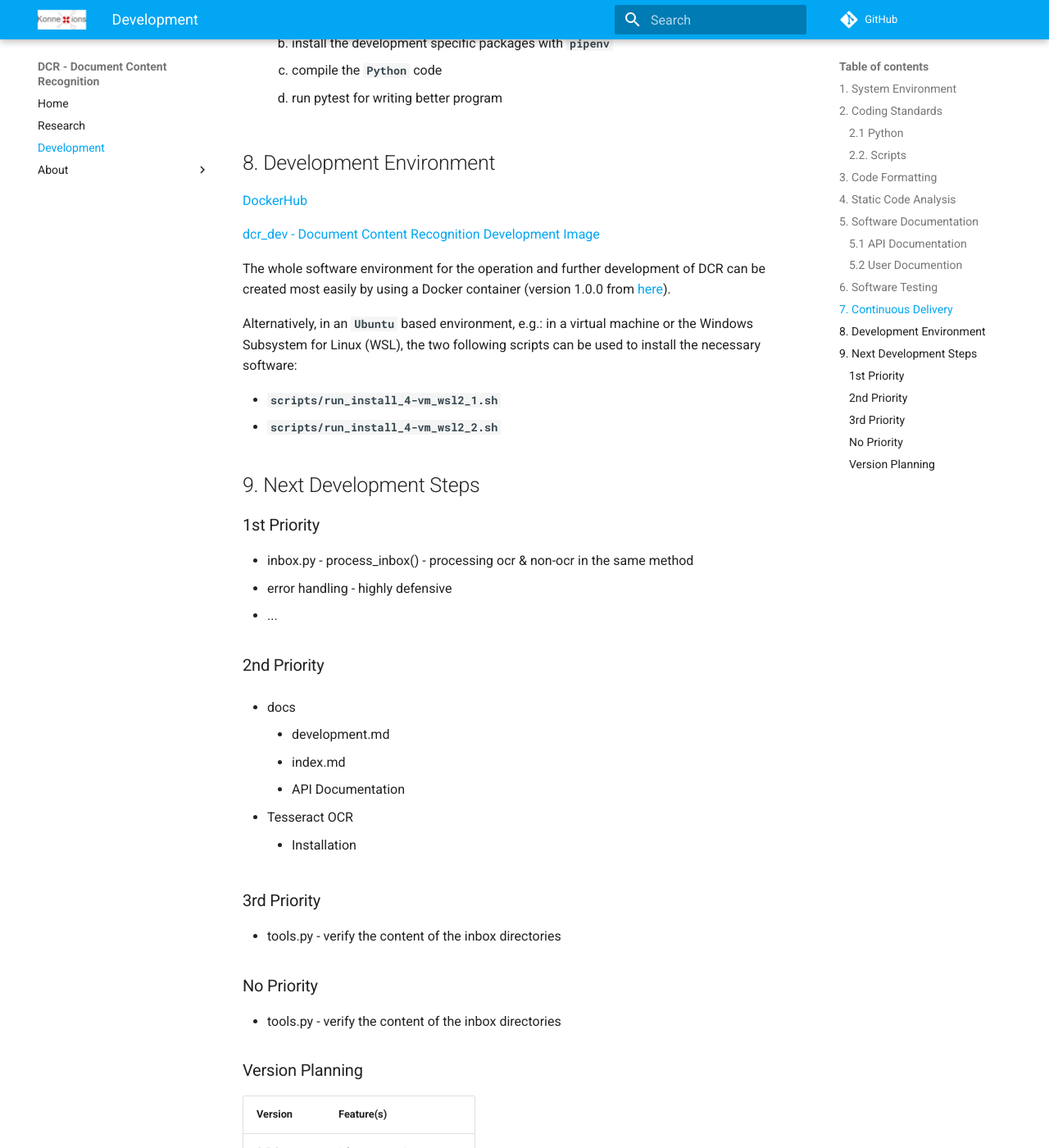
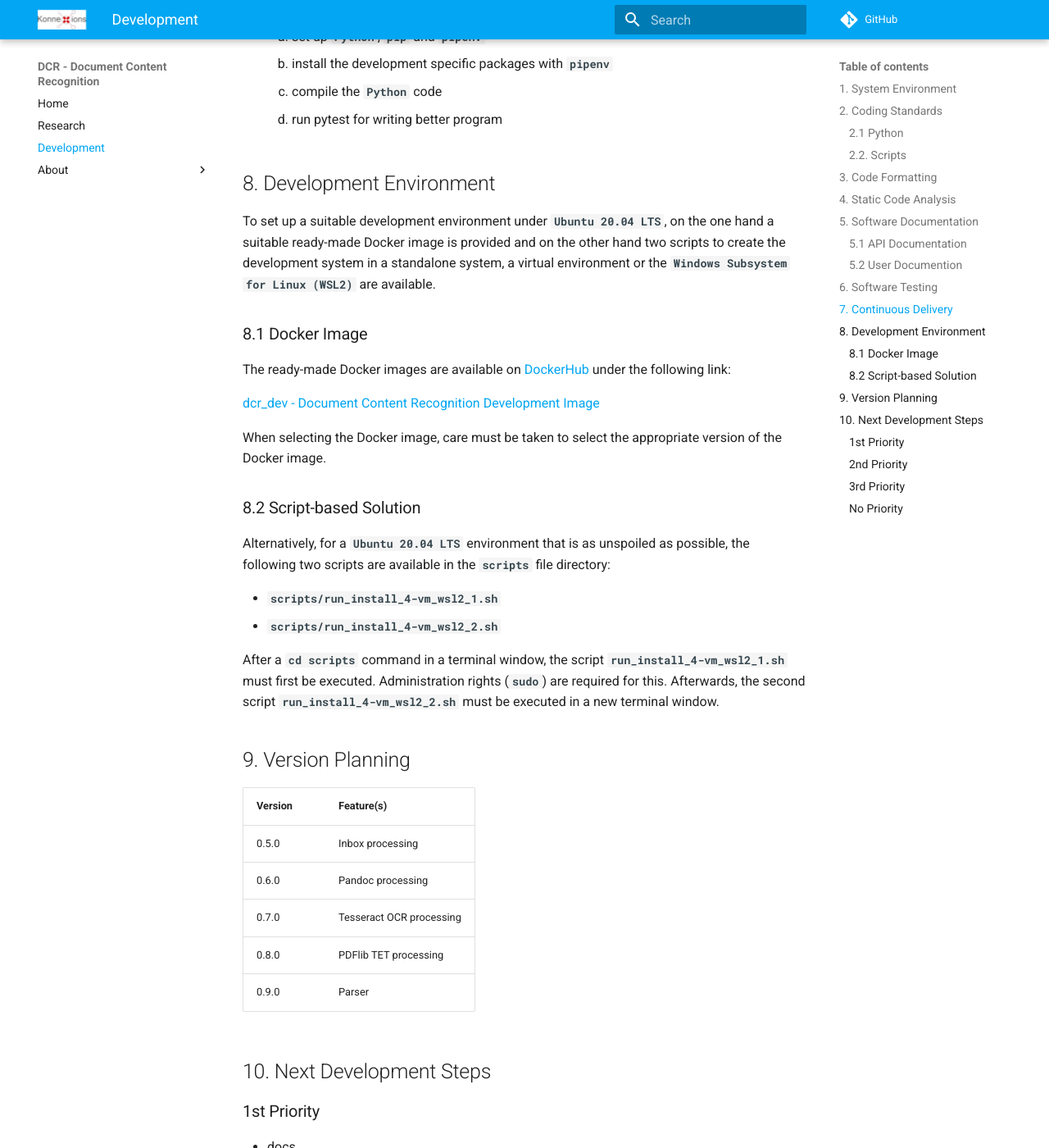
Before and after one commit to KonnexionsGmbH/dcr, an MkDocs documentation site: the page built from docs/development.md, in a window 1280 px wide and 1400 px high, scrolled down 5301 px. Shown: the whole window at 82% size. Built offline with MkDocs 1.6.1 and Material for MkDocs 9.7.7, drawn with Linux system fonts in a browser that asks for light colours; comment, search, counter and statistics services are not loaded; some of the changed text lies outside the part shown.

```diff
--- a/docs/development.md
+++ b/docs/development.md
@@ -11,8 +11,9 @@
 
 DCR is developed on the operating systems **`Ubuntu 20.04 LTS`** and **`Microsoft Windows 10`**.
 Ubuntu is used here via the **`VM Workstation Player 16`**.
+**`Ubuntu`** can also be used in conjunction with the **`Windows Subsystem for Linux (WSL2)`**.
 
-The GitHub actions for continuous integration run on **`Ubuntu 20.04`**, **`Micrsoft Windows Server 2019`** and **`2022`**.
+The GitHub actions for continuous integration run on **`Ubuntu 18.04`**, **`Ubuntu 20.04`**, **`Micrsoft Windows Server 2019`** and **`Micrsoft Windows Server 2022`**.
 
 Version **`3.10`** is used for the **`Python`** programming language.
 
@@ -122,8 +123,8 @@
 
 The remaining documents for the user documentation can be found in the file directory **`docs`** in Markdown format:
 
-| File               | Headline                     | Remarks                                   |
-|--------------------|------------------------------|-------------------------------------------|
+| File                     | Headline                     | Remarks                                   |
+|--------------------------|------------------------------|-------------------------------------------|
 | **`code_of_conduct.md`** | Code of Conduct              |                                           |
 | **`contributing.md`**    | Contributing Guide           |                                           |
 | **`development.md`**     | Development                  | Notes on the software development process |
@@ -189,45 +190,28 @@
 
 ## 8. Development Environment
 
-[DockerHub](https://hub.docker.com){:target="_blank"}
+To set up a suitable development environment under **`Ubuntu 20.04 LTS`**, on the one hand a suitable ready-made Docker image is provided and on the other hand two scripts to create the development system in a standalone system, a virtual environment or the **`Windows Subsystem for Linux (WSL2)`** are available.
+
+### 8.1 Docker Image
+
+The ready-made Docker images are available on [DockerHub](https://hub.docker.com){:target="_blank"} under the following link:
 
 [dcr_dev - Document Content Recognition Development Image](https://hub.docker.com/repository/docker/konnexionsgmbh/dcr_dev){:target="_blank"}
 
-The whole software environment for the operation and further development of DCR can be created most easily by using a Docker container (version 1.0.0 from [here](https://hub.docker.com/repository/docker/konnexionsgmbh/dcr_dev){:target="_blank"}).
+When selecting the Docker image, care must be taken to select the appropriate version of the Docker image.
 
-Alternatively, in an **`Ubuntu`** based environment, e.g.: in a virtual machine or  the Windows Subsystem for Linux (WSL), the two following scripts can be used to install the necessary software:
+### 8.2 Script-based Solution
+
+Alternatively, for a **`Ubuntu 20.04 LTS`** environment that is as unspoiled as possible, the following two scripts are available in the **`scripts`** file directory:
 
 - **`scripts/run_install_4-vm_wsl2_1.sh`**
 - **`scripts/run_install_4-vm_wsl2_2.sh`**
 
+After a **`cd scripts`** command in a terminal window, the script **`run_install_4-vm_wsl2_1.sh`** must first be executed.
+Administration rights (**`sudo`**) are required for this.
+Afterwards, the second script **`run_install_4-vm_wsl2_2.sh`** must be executed in a new terminal window.
 
-## 9. Next Development Steps
-
-### 1st Priority
-
-- inbox.py - process_inbox() - processing ocr & non-ocr in the same method
-- error handling - highly defensive
-- ...
-
-### 2nd Priority
-
-- docs
-    - development.md
-    - index.md
-    - API Documentation
-
-- Tesseract OCR
-    - Installation
-
-### 3rd Priority
-
-- tools.py - verify the content of the inbox directories
-
-### No Priority
-
-- tools.py - verify the content of the inbox directories
-
-### Version Planning
+## 9. Version Planning
 
 | Version | Feature(s)               |
 |---------|--------------------------|
@@ -236,3 +220,26 @@
 | 0.7.0   | Tesseract OCR processing |
 | 0.8.0   | PDFlib TET processing    |
 | 0.9.0   | Parser                   |
+
+## 10. Next Development Steps
+
+### 1st Priority
+
+- docs
+   - API Documentation
+- error handling - highly defensive
+- inbox.py - process_inbox() - processing ocr & non-ocr in the same method
+- tools.py - verify the content of the inbox directories
+
+### 2nd Priority
+
+- Tesseract OCR
+    - Installation
+
+### 3rd Priority
+
+- TBD
+
+### No Priority
+
+- TBD
```
